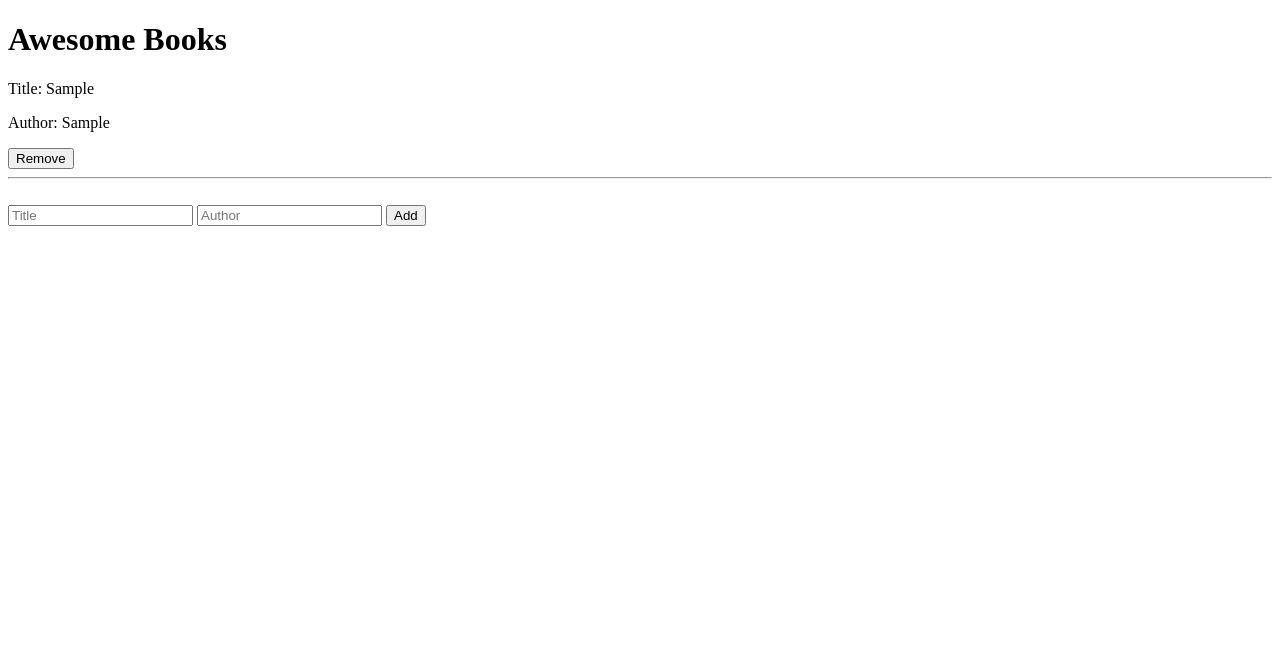
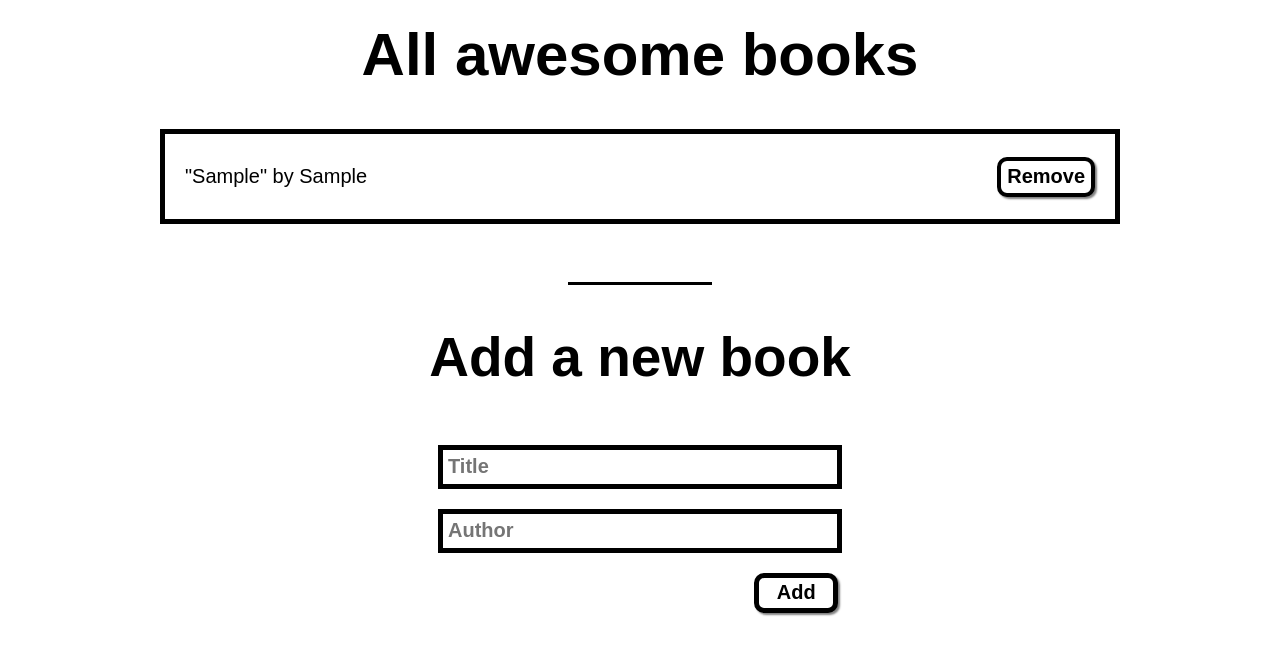
Before and after one commit to CVILLA09/Awesome-books, a website: page index.html in a window 1280 px wide. Both pictures are taken after typing "Sample", "Sample" into the empty fields and a click on the button "Add". Drawn offline with Linux system fonts and the light colour scheme.

Commit message:
Final commit

```diff
--- a/index.html
+++ b/index.html
@@ -5,19 +5,22 @@
     <meta charset="UTF-8">
     <meta name="viewport" content="width=device-width, initial-scale=1.0">
     <title>Awesome Books</title>
+    <link rel="stylesheet" href="style.css">
 </head>
 
 <body>
-    <div id="main-container">
-        <h1>Awesome Books</h1>
-        <div id="book-list">
+    <div id="main-container" class="main-container">
+        <h1 class="main-title">All awesome books</h1>
+        <div id="book-list" class="book-list">
             <!-- Books will be added here -->
         </div>
         <br />
-        <form id="book-form">
+        <hr>
+        <h2 class="secondary-title">Add a new book</h2>
+        <form id="book-form" class="book-form">
             <input type="text" id="title" placeholder="Title" required>
             <input type="text" id="author" placeholder="Author" required>
-            <button type="submit">Add</button>
+            <button type="submit" class="add-button">Add</button>
         </form>
     </div>
     <script src="script.js"></script>
--- a/script.js
+++ b/script.js
@@ -1,82 +1,81 @@
-// Load books and idCounter from localStorage, or initialize them if they don't exist
-let books = JSON.parse(localStorage.getItem('books')) || [];
-let idCounter = JSON.parse(localStorage.getItem('idCounter')) || 0;
+/* eslint max-classes-per-file: ["error", 2] */
 
-// Function to add a book to the books array and update localStorage
-function addBook(title, author) {
-  const book = {
-    id: idCounter, // Unique id for each book
-    title,
-    author,
-  };
-
-  books.push(book); // Add the book to the books array
-  idCounter += 1; // Increment idCounter
-  // Update books and idCounter in localStorage
-  localStorage.setItem('books', JSON.stringify(books));
-  localStorage.setItem('idCounter', JSON.stringify(idCounter));
+// Book class to represent individual books
+class Book {
+  constructor(id, title, author) {
+    this.id = id;
+    this.title = title;
+    this.author = author;
+  }
 }
 
-// Function to remove a book from the books array and update localStorage
-function removeBook(id) {
-  books = books.filter((book) => book.id !== id); // Remove the book with the given id
-  localStorage.setItem('books', JSON.stringify(books)); // Update books in localStorage
+// BooksCollection class to manage the collection of books
+class BooksCollection {
+  constructor() {
+    this.books = JSON.parse(localStorage.getItem('books')) || [];
+    this.idCounter = JSON.parse(localStorage.getItem('idCounter')) || 0;
   }
 
-// Function to display the books on the page
-function displayBooks() {
-  const bookList = document.getElementById('book-list'); // Get the book list element
-  bookList.innerHTML = ''; // Clear the book list
+  // Method to add a book to the books array and update localStorage
+  addBook(title, author) {
+    const book = new Book(this.idCounter, title, author);
+    this.books.push(book);
+    this.idCounter += 1;
+    localStorage.setItem('books', JSON.stringify(this.books));
+    localStorage.setItem('idCounter', JSON.stringify(this.idCounter));
+  }
 
-  // Loop over the books array and create elements for each book
-  for (let i = 0; i < books.length; i += 1) {
-    const bookDiv = document.createElement('div'); // Div to hold the book info
+  // Method to remove a book from the books array and update localStorage
+  removeBook(id) {
+    this.books = this.books.filter((book) => book.id !== id);
+    localStorage.setItem('books', JSON.stringify(this.books));
+  }
 
-    // Create and append elements for the book title and author
+  // Method to display the books on the page
+  displayBooks() {
+    const bookList = document.getElementById('book-list');
+    bookList.innerHTML = '';
+
+    this.books.forEach((book, index) => {
+      const bookDiv = document.createElement('div');
       const titleElement = document.createElement('p');
-    titleElement.textContent = `Title: ${books[i].title}`;
+      titleElement.textContent = `"${book.title}" by`;
       bookDiv.appendChild(titleElement);
 
-    const authorElement = document.createElement('p');
-    authorElement.textContent = `Author: ${books[i].author}`;
-    bookDiv.appendChild(authorElement);
+      const authorElement = document.createElement('span');
+      authorElement.textContent = ` ${book.author}`; // Notice the space before ${book.author}
+      titleElement.appendChild(authorElement);
 
-    // Create and append a remove button for the book
       const removeButton = document.createElement('button');
       removeButton.textContent = 'Remove';
-    // Use an IIFE to create a new scope for each iteration of the loop
-    ((index, books) => {
       removeButton.addEventListener('click', () => {
-        removeBook(books[index].id); // Remove the book when the button is clicked
-        displayBooks(); // Update the book list
+        this.removeBook(book.id);
+        this.displayBooks();
       });
-    })(i, books);
       bookDiv.appendChild(removeButton);
 
-    // Create and append a horizontal line for separation
-    const hr = document.createElement('hr');
-    bookDiv.appendChild(hr);
-
-    bookList.appendChild(bookDiv); // Add the book div to the book list
+      bookList.appendChild(bookDiv);
+    });
   }
 }
+
+// Instantiate BooksCollection
+const myBooks = new BooksCollection();
 
 // Add an event listener to the form to add a book when the form is submitted
 const form = document.getElementById('book-form');
 form.addEventListener('submit', (event) => {
-  event.preventDefault(); // Prevent the form from being submitted
+  event.preventDefault();
 
-  // Get the values of the title and author input fields
   const title = document.getElementById('title').value;
   const author = document.getElementById('author').value;
 
-  addBook(title, author); // Add a new book
-  displayBooks(); // Update the book list
+  myBooks.addBook(title, author);
+  myBooks.displayBooks();
 
-  // Clear the input fields after adding a book
   document.getElementById('title').value = '';
   document.getElementById('author').value = '';
 });
 
 // Display the books when the page loads
-window.onload = displayBooks;
+window.onload = () => myBooks.displayBooks();
--- /dev/null
+++ b/style.css
@@ -0,0 +1,119 @@
+body {
+    font-family: Arial, sans-serif;
+    margin: 0;
+    padding: 0;
+    display: flex;
+    flex-direction: column;
+    align-items: center;
+  }
+
+  .main-container {
+    width: 75%;
+    margin: auto;
+  }
+
+  .main-title {
+    text-align: center;
+    margin-top: 20px;
+    font-size: 60px;
+  }
+
+  .book-list {
+    border: 5px solid black;
+    padding: 20px;
+    margin: 20px 0;
+    max-height: 40vh;
+    overflow-y: auto;
+  }
+
+  .book-list div {
+    display: flex;
+    align-items: center;
+    justify-content: start;
+    font-size: 20px;
+    font-weight: normal;
+  }
+
+  .book-list div:nth-child(even) {
+    background-color: lightgray;
+    height: 45px;
+    text-align: start;
+    width: 100%;
+  }
+
+  .book-list div:nth-child(odd) {
+    background-color: white;
+    height: 45px;
+    text-align: start;
+    width: 100%;
+  }
+
+  .book-list p {
+    display: inline;
+  }
+
+  .book-list button {
+    margin-left: auto;
+    border: 4px solid black;
+    border-radius: 10px;
+    background-color: #fff;
+    font-size: 20px;
+    font-weight: bold;
+    height: 40px;
+    box-shadow: 2px 2px 2px gray;
+
+}
+
+  .secondary-title {
+    text-align: center;
+    margin-top: 40px;
+    font-size: 55px;
+  }
+
+  .book-form {
+    display: flex;
+    flex-direction: column;
+    align-items: center;
+    margin-bottom: 20px;
+}
+
+.book-form input {
+    margin: 10px 0;
+    border: 5px solid black;
+    padding: 5px;
+    width: 30vw;
+    height: 3vh;
+    font-size: 20px;
+    font-weight: bold;
+}
+
+.book-form ::placeholder {
+    font-size: 20px;
+    font-weight: bold;
+}
+
+.add-button {
+    display: flex;
+  justify-content: center;
+  align-items: center;
+  border: 5px solid black;
+  border-radius: 10px;
+  padding: 5px 10px;
+  margin-top: 10px;
+  box-shadow: 2px 2px 2px gray;
+  width: 6.6vw;
+  height: 5vh;
+  align-self: center;
+  font-size: 20px;
+  font-weight: bold;
+  margin-left: auto;
+  margin-right: 22vw;
+  background-color: #fff;
+}
+
+hr {
+    width: 15%;
+    margin: 20px auto;
+    border: none;
+    border-top: 3px solid black;
+}
```
Lines whose indentation alone changed are shown as unchanged.
